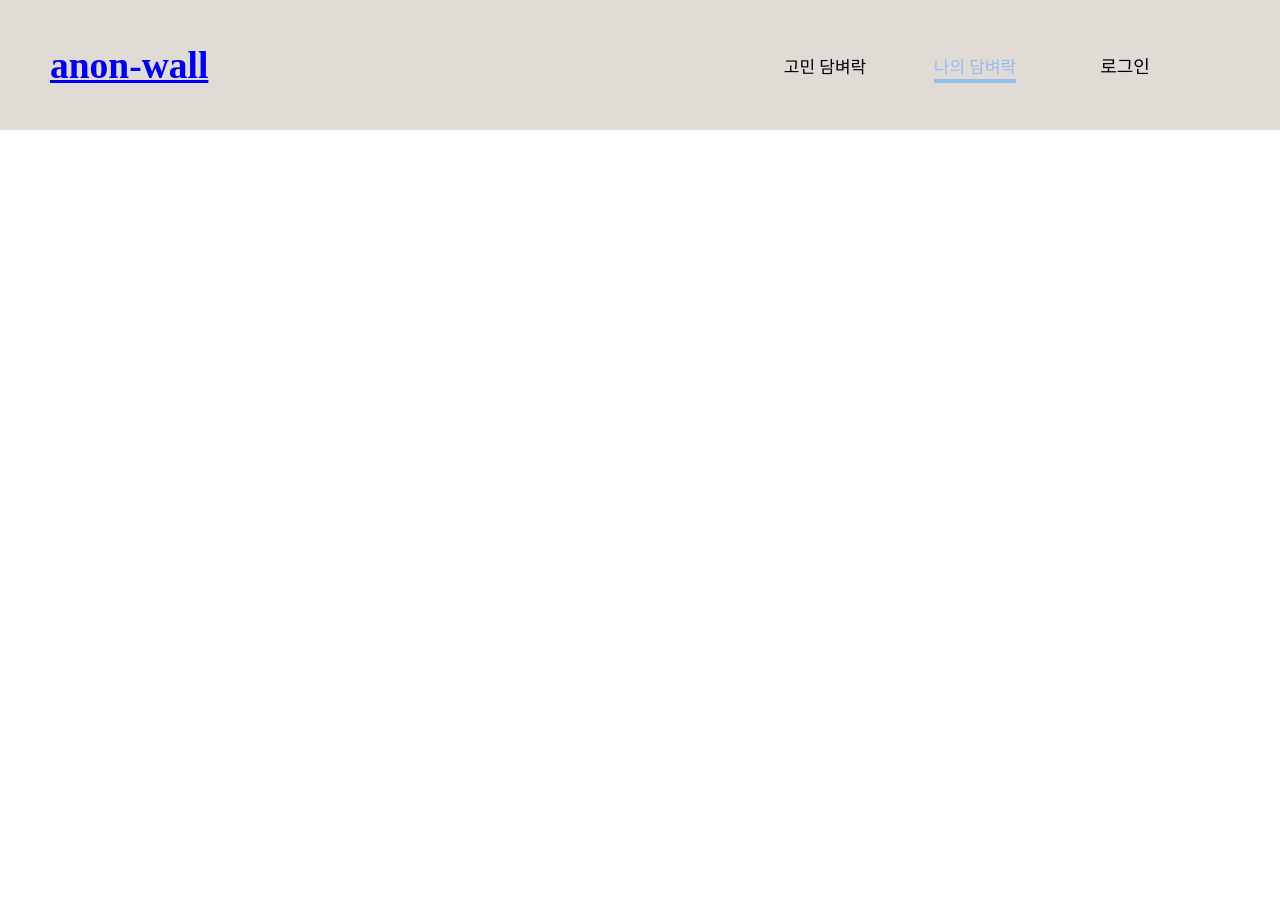
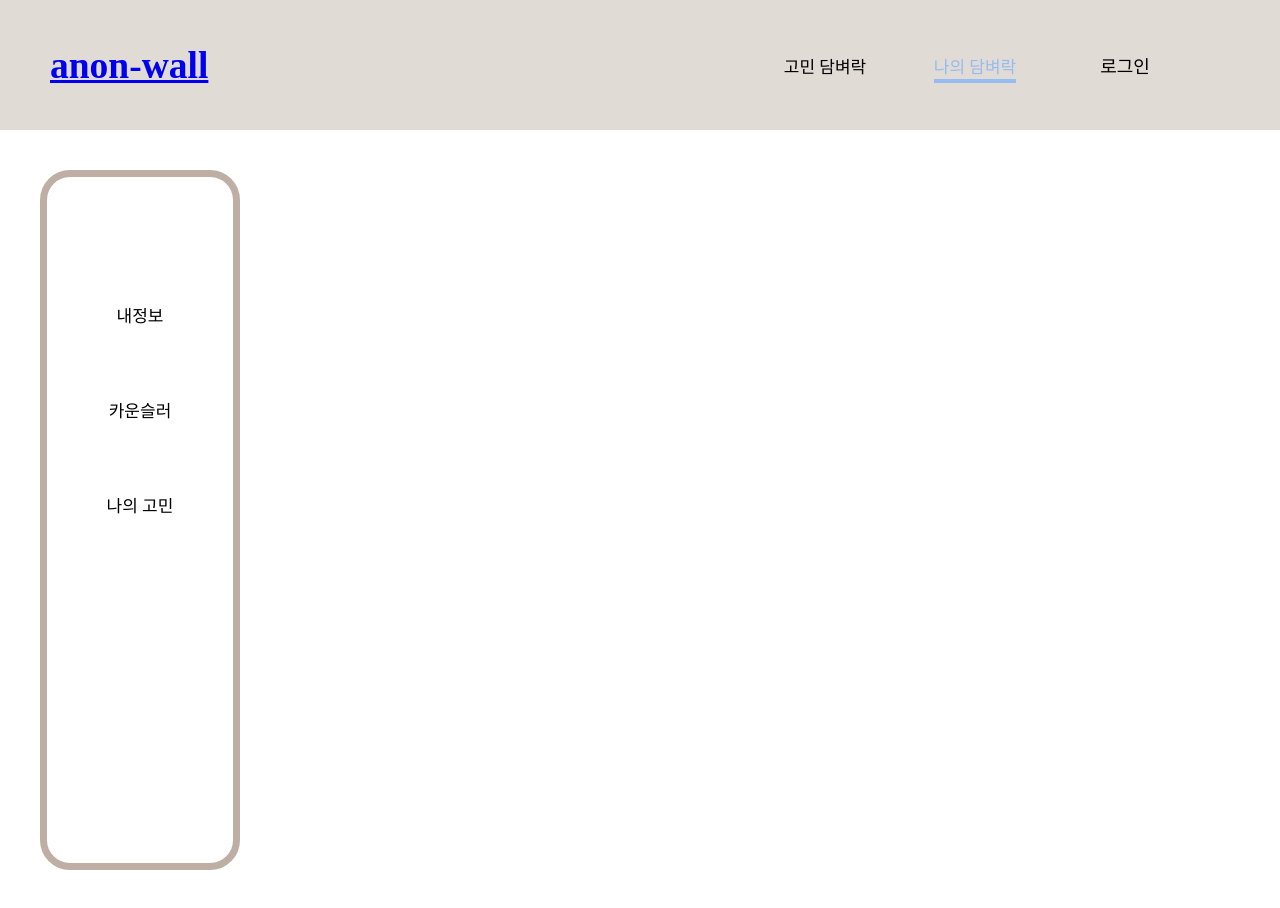
Before and after one commit to anon-wall/anon-wall-frontend, a React (Create React App) app: page /mypage in a window 1280 px wide. Before the commit the page ends 800 px from the top, so only its background shows below. Built offline with nearby package versions, Linux system fonts and the light colour scheme; no server answers.

Commit message:
style: SideBar

```diff
--- a/src/App.js
+++ b/src/App.js
@@ -1,18 +1,21 @@
 import React from "react";
 import { Routes, Route } from "react-router-dom";
+import styled from "styled-components";
 
 import MainHeader from "./components/MainHeader";
 import Home from "./pages/Home";
-import NotFound from "./components/NotFound";
 import StoryList from "./pages/StoryList";
 import StoryDetail from "./pages/StoryDetail";
 import CounselorDetail from "./components/CounselorDetail";
+import Sidebar from "./components/SideBar";
+import Counselor from "./pages/Counselor";
+import NotFound from "./components/NotFound";
 
 function App() {
   return (
     <div>
       <MainHeader />
-      <main>
+      <Main>
         <Routes>
           <Route path="/" element={<Home />} />
           <Route path="/counsels" element={<StoryList />} />
@@ -23,15 +26,20 @@ function App() {
           />
           <Route path="/counsels/:counsel_id/room" />
           <Route path="/counsels/new" />
-          <Route path="/mypage">
-            <Route path="/mypage/counselor" />
+          <Route path="/mypage" element={<Sidebar />}>
+            <Route path="/mypage/main" />
+            <Route path="/mypage/counselor" element={<Counselor />} />
             <Route path="/mypage/stories" />
           </Route>
           <Route path="/*" element={<NotFound />} />
         </Routes>
-      </main>
+      </Main>
     </div>
   );
 }
 
+const Main = styled.main`
+  position: relative;
+`;
+
 export default App;
--- /dev/null
+++ b/src/components/SideBar.js
@@ -0,0 +1,82 @@
+import React from "react";
+import { NavLink, Outlet } from "react-router-dom";
+import styled from "styled-components";
+
+function Sidebar() {
+  return (
+    <>
+      <SideBarContainer>
+        <nav>
+          <ul className="sidebar-link">
+            <li>
+              <NavLink
+                to="/mypage/main"
+                className={({ isActive }) => (isActive ? "active" : "")}
+              >
+                내정보
+              </NavLink>
+            </li>
+            <li>
+              <NavLink
+                to="/mypage/counselor"
+                className={({ isActive }) => (isActive ? "active" : "")}
+              >
+                카운슬러
+              </NavLink>
+            </li>
+            <li>
+              <NavLink
+                to="/mypage/stories"
+                className={({ isActive }) => (isActive ? "active" : "")}
+              >
+                나의 고민
+              </NavLink>
+            </li>
+          </ul>
+        </nav>
+      </SideBarContainer>
+      <Outlet />
+    </>
+  );
+}
+
+const SideBarContainer = styled.div`
+  width: 20rem;
+  height: 70rem;
+  margin: 4rem 4rem;
+  border: 0.7rem solid #bfaea4;
+  border-radius: 3rem;
+
+  .sidebar-link {
+    display: flex;
+    flex-direction: column;
+    justify-content: flex-end;
+    align-items: center;
+    text-align: center;
+    margin: 9rem 0;
+    padding: 0;
+    height: 100%;
+    list-style: none;
+  }
+
+  .sidebar-link li {
+    font-size: 1.7rem;
+    width: 15rem;
+    margin: 3.5rem 0;
+  }
+
+  .sidebar-link a {
+    color: black;
+    text-decoration: none;
+  }
+
+  .sidebar-link a:hover,
+  .sidebar-link a:active,
+  .sidebar-link a.active {
+    padding: 2rem;
+    background-color: #e5e5e5;
+    border-radius: 50px;
+  }
+`;
+
+export default Sidebar;
--- /dev/null
+++ b/src/components/shared/MyPageWrapper.js
@@ -0,0 +1,13 @@
+import styled from "styled-components";
+
+const MyPageWrapper = styled.div`
+  position: absolute;
+  top: 0;
+  left: 27rem;
+  width: 80%;
+  height: 100%;
+  border: 0.7rem solid #bfaea4;
+  border-radius: 3rem;
+`;
+
+export default MyPageWrapper;
--- /dev/null
+++ b/src/pages/Counselor.js
@@ -0,0 +1,9 @@
+import React from "react";
+
+import MyPageWrapper from "../components/shared/MyPageWrapper";
+
+function Counselor() {
+  return <MyPageWrapper></MyPageWrapper>;
+}
+
+export default Counselor;
```
